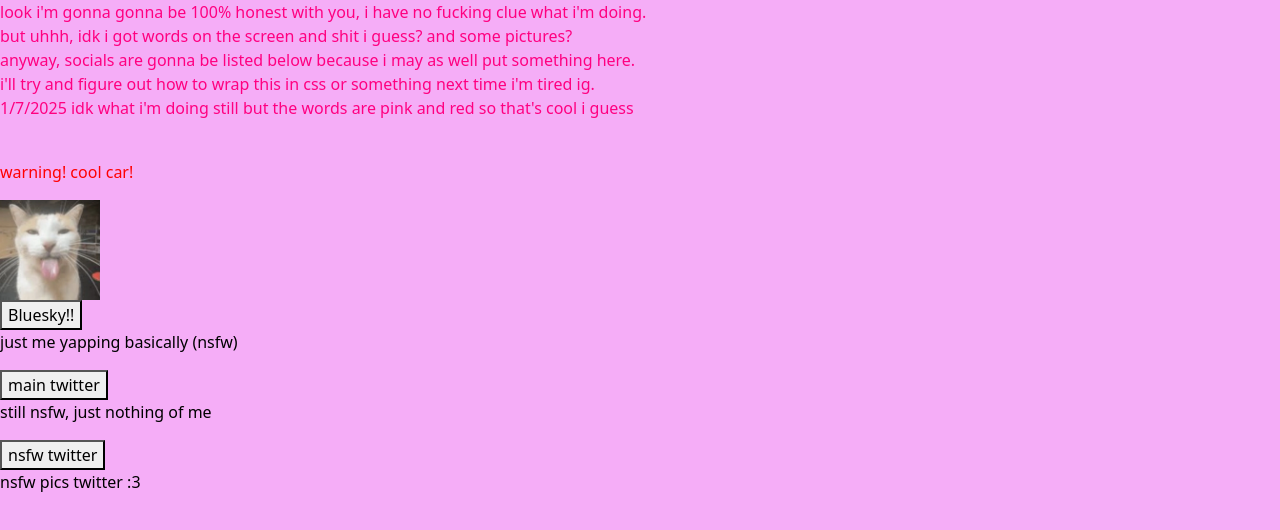
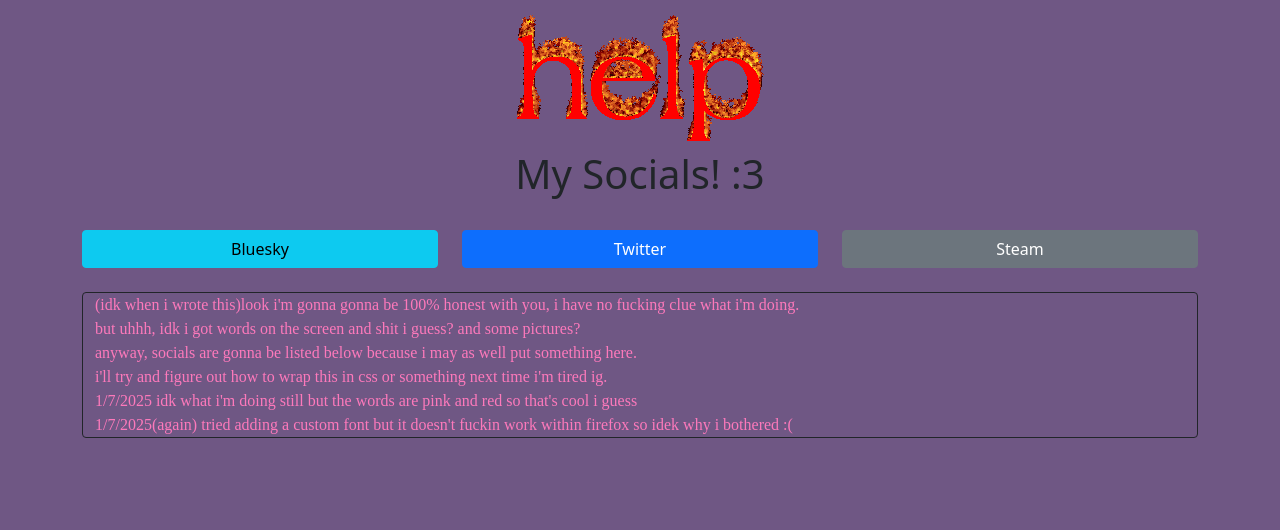
Before and after one commit to RoxyVania/scrapyardmaiden.net, a plain HTML site: page index.html in a window 1280 px wide. Drawn offline with nearby package versions, Linux system fonts and the light colour scheme.

Commit message:
i blacked out and woke up to this
yeag

idk i added like nice fancy buttons and shit and center aligned everythign

im going to bed, this shit hurts my silly little brain

```diff
--- a/index.html
+++ b/index.html
@@ -1,34 +1,46 @@
 <!DOCTYPE html>
 <html>
+    <div>
         <head>
             <!--tab icon-->
             <title>yeag</title>
             <link rel="icon" type="image/x-icon" href="images/favicon.ico">
             <!--style sheets, first is bootstrap 5 and second is my personal css theme file or whatever the fuck-->
             <link href="https://cdn.jsdelivr.net/npm/bootstrap@5.0.2/dist/css/bootstrap.min.css" rel="stylesheet" integrity="sha384-EVSTQN3/azprG1Anm3QDgpJLIm9Nao0Yz1ztcQTwFspd3yD65VohhpuuCOmLASjC" crossorigin="anonymous">
-        <link rel="stylesheet" href="theme.css">
+            <link href="theme.css" rel="stylesheet">
         </head>
+    <div>
+        <header class="text-center">
+            <img src="images/help.gif">
+        <header>
+    </div>
+    <div>
+        <header class="container position-relative">
+            <h1 class="text-center">My Socials! :3</h1>
+        </header>
+    </div>
+    <br>
+    <div class="container">
+        <div class="row">
+            <div class="col d-grid gap-2">
+                <a type="button" href="https://bsky.app/profile/scrapyardmaiden.net" class="btn btn-info">Bluesky</a>
+            </div>
+            <div class="col d-grid gap-2">
+                <a type="button" href="https://twitter.com/roxyvania_" class="btn btn-primary">Twitter</a>
+            </div>
+            <div class="col d-grid gap-2">
+                <a type="button" href="https://steamcommunity.com/id/roxyvania/" class="btn btn-secondary">Steam</a>
+            </div>
+    </body>
+</div>
+<br>
 <body>
-        <p class="pink">look i'm gonna gonna be 100% honest with you, i have no fucking clue what i'm doing.<br>
+    <p class="pink container border border-dark rounded VCR">(idk when i wrote this)look i'm gonna gonna be 100% honest with you, i have no fucking clue what i'm doing.<br>
     but uhhh, idk i got words on the screen and shit i guess? and some pictures?<br>
     anyway, socials are gonna be listed below because i may as well put something here.<br>
     i'll try and figure out how to wrap this in css or something next time i'm tired ig.<br>
-        1/7/2025 idk what i'm doing still but the words are pink and red so that's cool i guess</p>
-        <br>
-        <p class="red">warning! cool car!</p>
-        <img src="images/silly.png" alt="silly car" width="100" height="100">
-        <a href="https://bsky.app/profile/scrapyardmaiden.net">
-        <br>
-            <button>Bluesky!!</button>
-         </a>
-         <p class="black"> just me yapping basically (nsfw)</p>
-         <a href=https://twitter.com/roxyvania_>
-            <button>main twitter</button>
-         </a>
-         <p class="black">still nsfw, just nothing of me</p>
-         <a href=https://twitter.com/scrapyardmaiden>
-            <button>nsfw twitter</button>
-        </a>
-        <p class="black">nsfw pics twitter :3</p>
+    1/7/2025 idk what i'm doing still but the words are pink and red so that's cool i guess</br>
+    1/7/2025(again) tried adding a custom font but it doesn't fuckin work within firefox so idek why i bothered :(</p>
 </body>
+</div>
 </html>
--- a/theme.css
+++ b/theme.css
@@ -1,8 +1,8 @@
 body {
-    background-color:  rgba(244, 164, 247, 0.897);
+    background-color:  rgba(106, 81, 128, 0.966);
   }
   p.pink {
-    color: rgb(255, 0, 128);
+    color: rgb(253, 121, 187);
   }
   p.red {
     color: rgb(255, 0, 0);
@@ -10,3 +10,12 @@ body {
   p.black {
     color: rgb(0, 0, 0);
   }
+  p.VCR{
+    font-family: "VCR_OSD_MONO"
+  }
+  @font-face{
+    font-family: "VCR_OSD_MONO";
+    src: local("fonts/vcr_osd_mono_1.001.ttf");
+    src: local("fonts/vcr_osd_mono_1.001.woff");
+    src: local("fonts/vcr_osd_mono_1.001.woff2")
+  }
```
Also changed, not shown: fonts/vcr_osd_mono_1.001.ttf (added), fonts/vcr_osd_mono_1.001.woff (added), fonts/vcr_osd_mono_1.001.woff2 (added), images/help.gif (added). Lines whose indentation alone changed are shown as unchanged.
